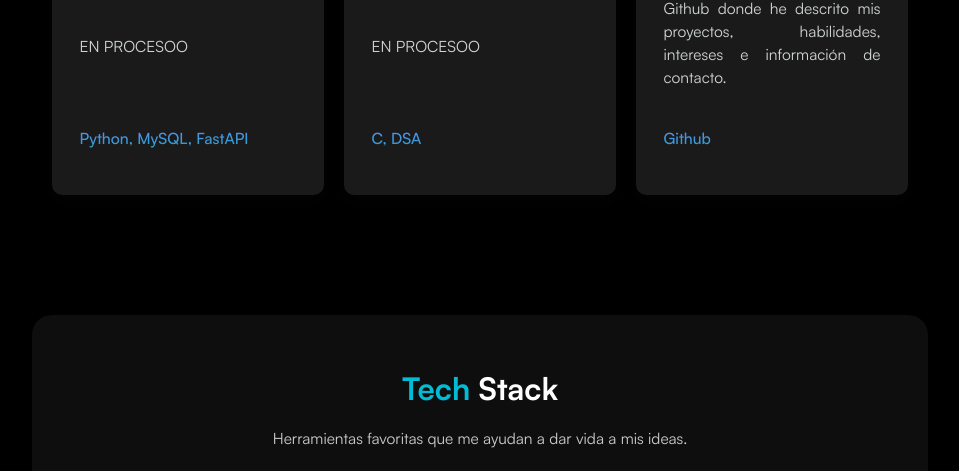
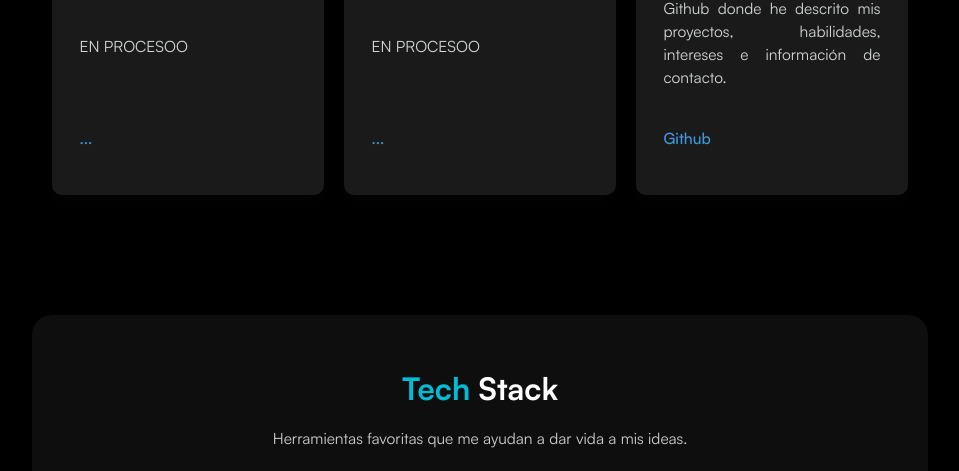
Before and after one commit to Portu004/Portfolio, a plain HTML site: page index.html in a window 1280 px wide. Shown: the part 3658-4129 px from the top of the page, without its empty margins (160-1119 px from the left). Drawn offline with Linux system fonts and the light colour scheme.

Commit message:
Update index.html

```diff
--- a/index.html
+++ b/index.html
@@ -575,7 +575,7 @@
               EN PROCESOO
             </p>
 
-            <span>Python, MySQL, FastAPI</span>
+            <span>...</span>
           </div>
 
           <div class="side-project">
@@ -594,7 +594,7 @@
               EN PROCESOO
             </p>
 
-            <span>C, DSA</span>
+            <span>...</span>
           </div>
 
           <div class="side-project">
```
